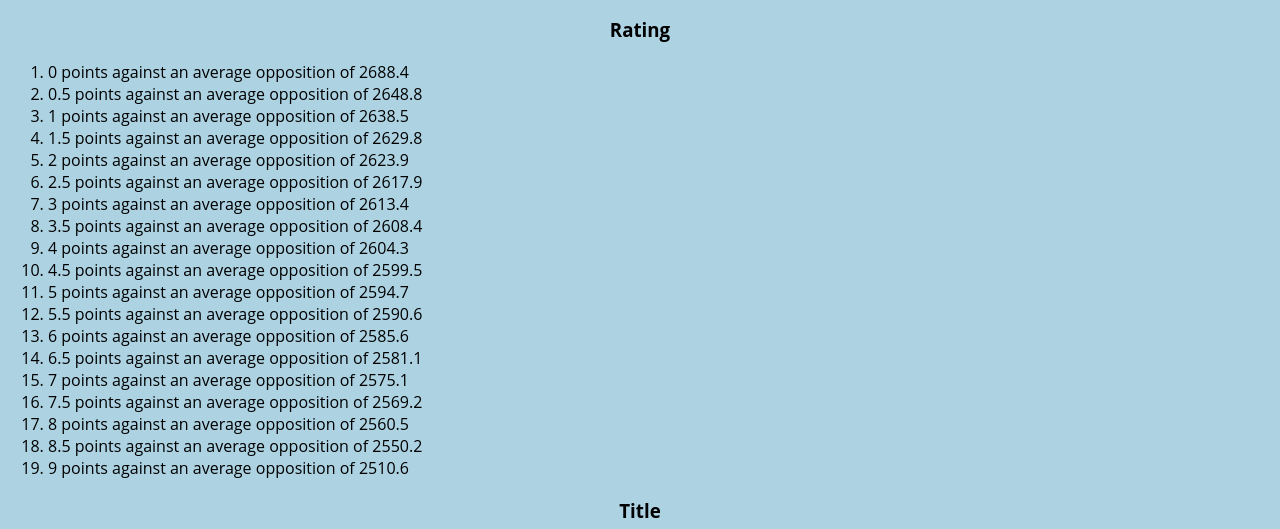
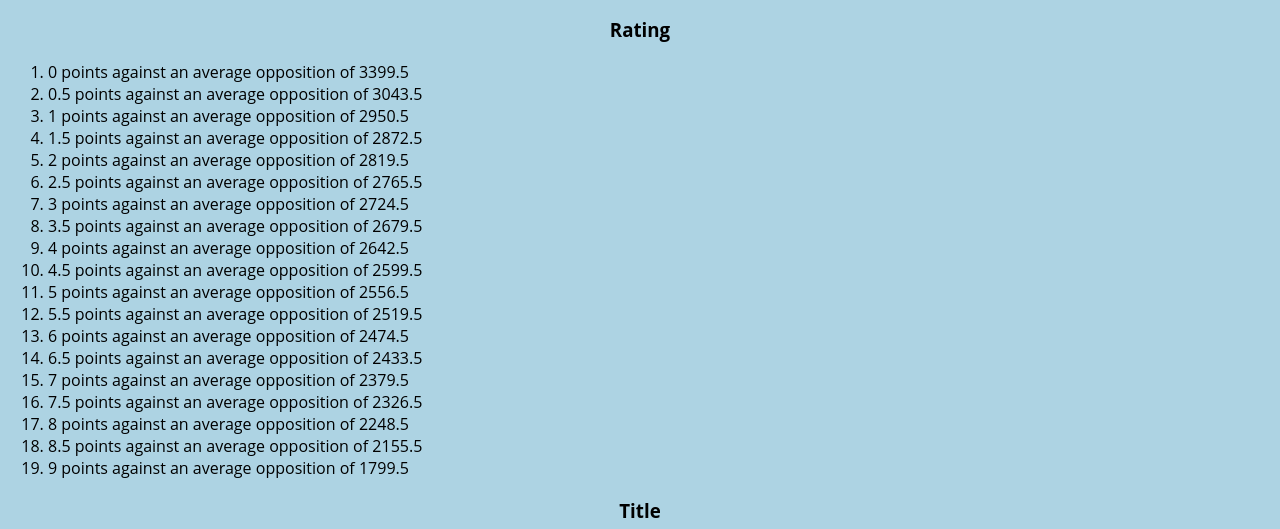
Before and after one commit to PeterLombaers/cigan, a React (Vite) app: page / in a window 1280 px wide. Shown: the part 1488-2017 px from the top of the page. Built offline with nearby package versions, Linux system fonts and the light colour scheme.

Commit message:
Fix `requiredTotalRating`

```diff
--- a/src/Requirements.jsx
+++ b/src/Requirements.jsx
@@ -47,9 +47,30 @@ const requiredPerformance = {
   WIM: 2249.5,
 };
 
+/**
+ * Given score, number of rounds and norm type, get the required total rating of the
+ * opponents.
+ *
+ * Example
+ * -------
+ * If tournament has 9 rounds, you score 5 points and you want an IM norm then:
+ * - The required performance (Rp) is 2449.5
+ * - You have 5/9 = 0.56 average points (p), so the rating difference (dp) is 43 (see
+ * dp_table.js)
+ * - The required rating average (Ra) is Rp - dp =  2449.5 - 43 = 2406.5
+ * - So the required total rating is 9 * 2406.5 = 21658.5
+ *
+ * @param {number} nRounds Number of rounds in the tournament.
+ * @param {number} score   Player score in the tournament.
+ * @param {normType} normType  Type of norm.
+ * @returns {number}  Required total rating of the opponents.
+ */
 function requiredTotalRating(nRounds, score, normType) {
-  let dp = dpTable[Math.round((100 * score) / nRounds) / 100];
-  return requiredPerformance[normType] * nRounds - dp;
+  const p = Math.round((100 * score) / nRounds) / 100;
+  const dp = dpTable[p];
+  const Rp = requiredPerformance[normType];
+  const Ra = Rp - dp;
+  return Ra * nRounds;
 }
 
 function totalRating(opponents) {
```
